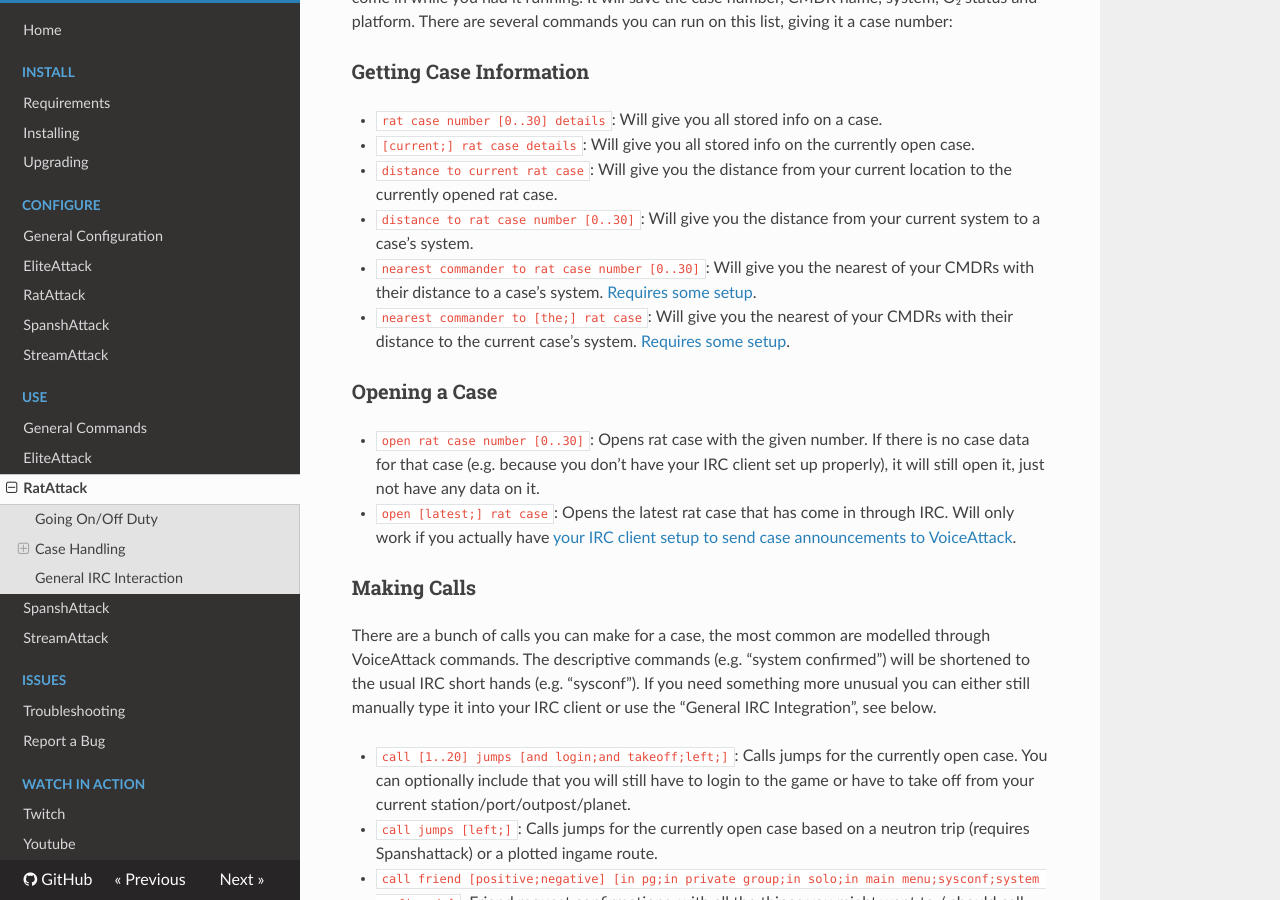
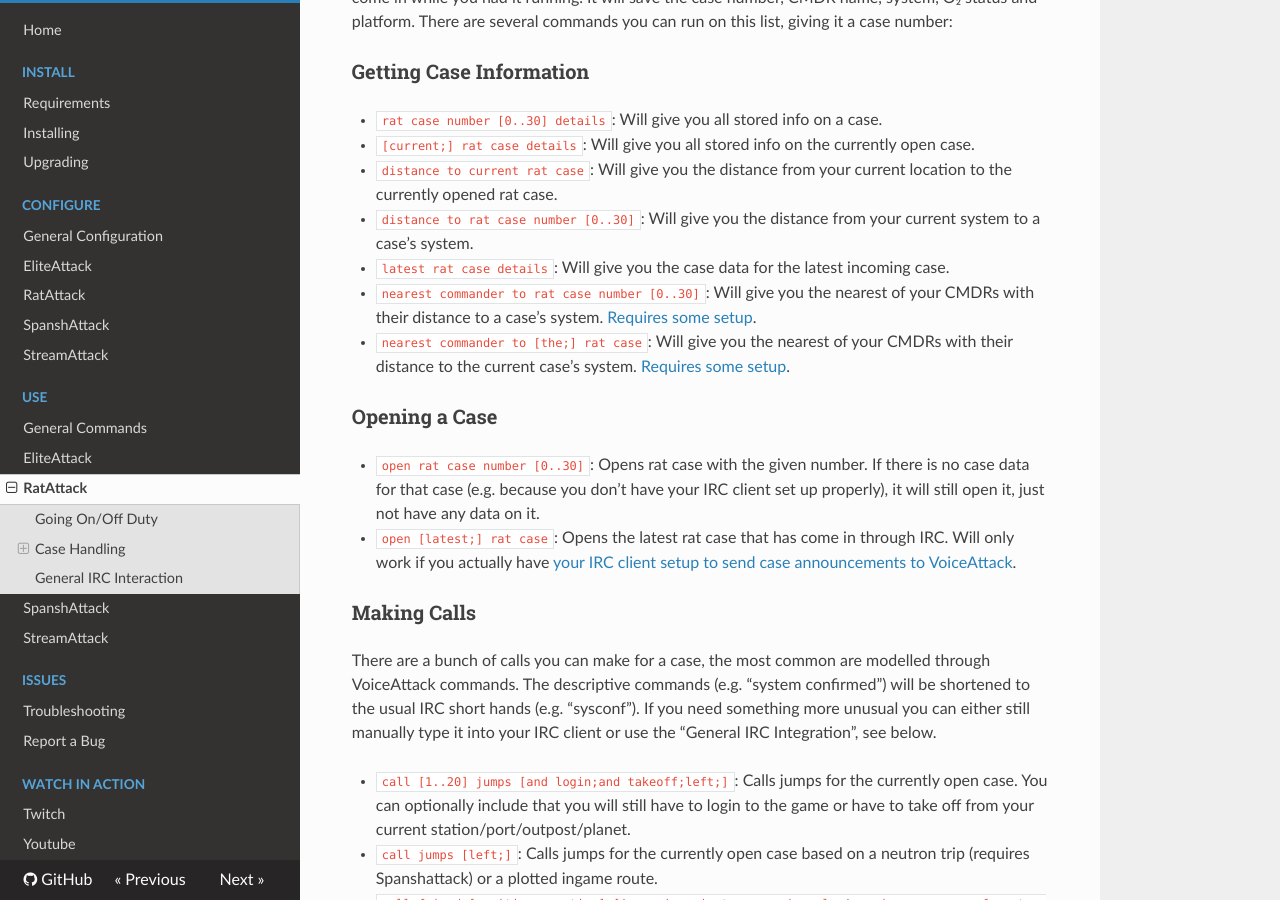
Before and after one commit to alterNERDtive/VoiceAttack-profiles, an MkDocs documentation site: the page built from docs/RatAttack.md, in a window 1280 px wide and 900 px high, scrolled down 623 px. Built offline with MkDocs 1.6.1, drawn with Linux system fonts in a browser that asks for light colours; nearby versions of some CDN libraries.

Commit message:
RatAttack: `latest rat case details` command

```diff
--- a/docs/RatAttack.md
+++ b/docs/RatAttack.md
@@ -31,6 +31,8 @@
   location to the currently opened rat case.
 * `distance to rat case number [0..30]`: Will give you the distance from your
   current system to a case’s system.
+* `latest rat case details`: Will give you the case data for the latest incoming
+  case.
 * `nearest commander to rat case number [0..30]`: Will give you the nearest of
   your CMDRs with their distance to a case’s system. [Requires some
   setup](../configuration/RatAttack/#announcing-your-nearest-cmdr).
```
Also changed, not shown: CHANGELOG.md (+2 -0 lines), 1 other file.
